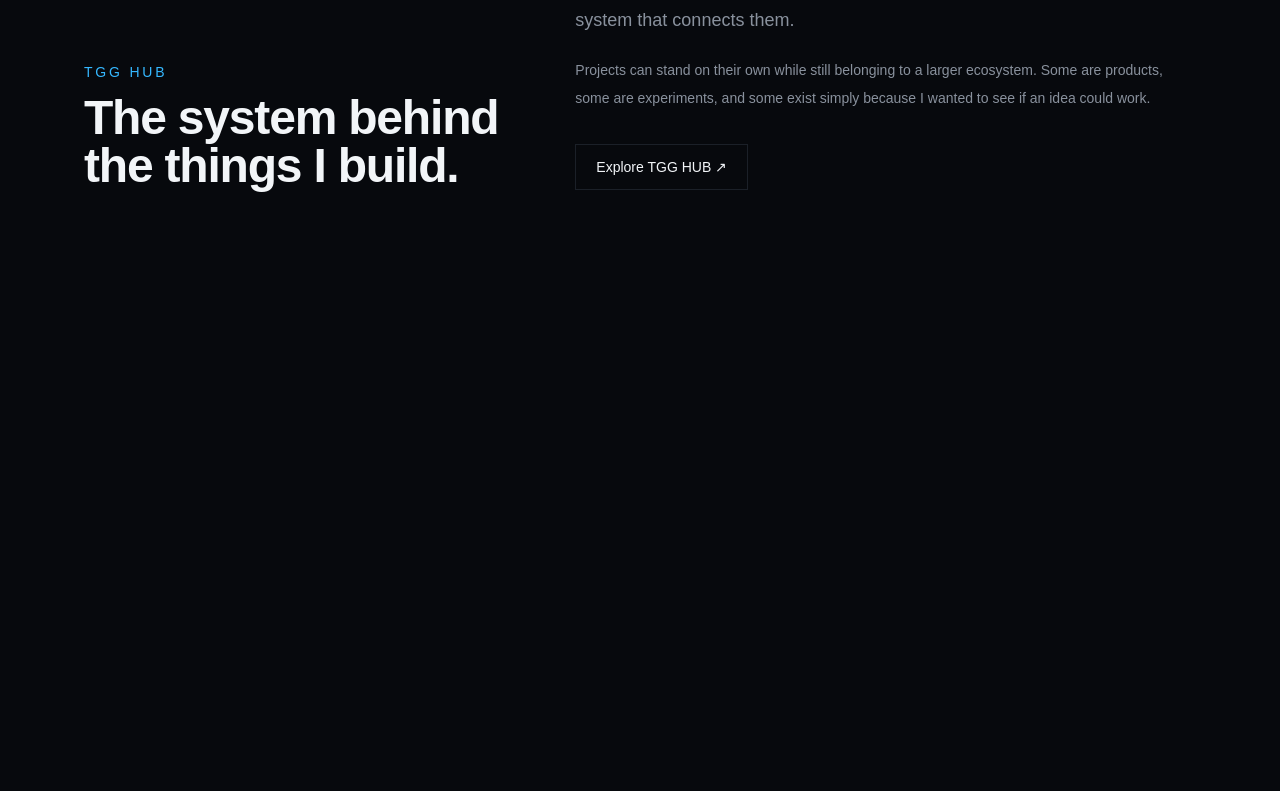
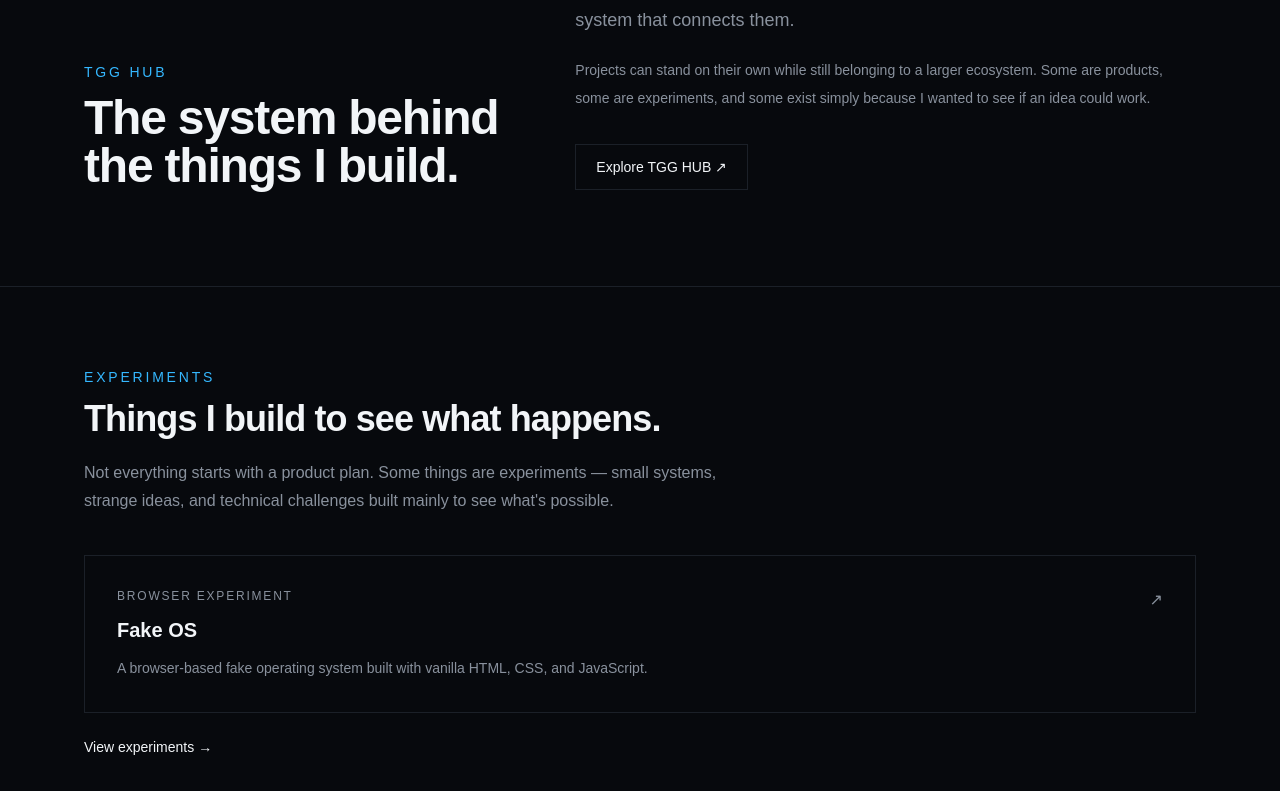
Before and after one commit to JJTGG/JAYJAYTGG, a Next.js app: page / in a window 1280 px wide. Shown: the part 1332-2123 px from the top of the page. Before the commit the page ends 1618 px from the top, so only its background shows below. Built offline with nearby package versions, Linux system fonts and the light colour scheme.

Commit message:
feat: add experiments section

```diff
--- a/app/page.tsx
+++ b/app/page.tsx
@@ -175,6 +175,63 @@ export default function Home() {
           </div>
         </div>
       </section>
+
+            <section className="border-t border-[var(--line)]">
+        <div className="mx-auto max-w-6xl px-5 py-20">
+          <div className="max-w-2xl">
+            <p className="text-sm font-medium uppercase tracking-[0.2em] text-[var(--accent)]">
+              Experiments
+            </p>
+
+            <h2 className="mt-3 text-3xl font-semibold tracking-tight sm:text-4xl">
+              Things I build to see what happens.
+            </h2>
+
+            <p className="mt-5 text-base leading-7 text-[var(--muted)]">
+              Not everything starts with a product plan. Some things are
+              experiments — small systems, strange ideas, and technical
+              challenges built mainly to see what&apos;s possible.
+            </p>
+          </div>
+
+          <div className="mt-10 border border-[var(--line)]">
+            <a
+              href="https://jjtgg.github.io/fake-os/"
+              target="_blank"
+              rel="noreferrer"
+              className="group block p-6 transition-colors hover:bg-[#0b0f15] sm:p-8"
+            >
+              <div className="flex items-start justify-between gap-6">
+                <div>
+                  <p className="text-xs font-medium uppercase tracking-[0.15em] text-[var(--muted)]">
+                    Browser experiment
+                  </p>
+
+                  <h3 className="mt-3 text-xl font-semibold">
+                    Fake OS
+                  </h3>
+
+                  <p className="mt-3 max-w-2xl text-sm leading-6 text-[var(--muted)]">
+                    A browser-based fake operating system built with vanilla
+                    HTML, CSS, and JavaScript.
+                  </p>
+                </div>
+
+                <span className="text-[var(--muted)] transition-transform group-hover:translate-x-1">
+                  ↗
+                </span>
+              </div>
+            </a>
+          </div>
+
+          <a
+            href="/experiments"
+            className="mt-6 inline-block text-sm text-[var(--muted)] transition-colors hover:text-[var(--foreground)]"
+          >
+            View experiments →
+          </a>
+        </div>
+      </section>
     </main>
   );
 }
```
